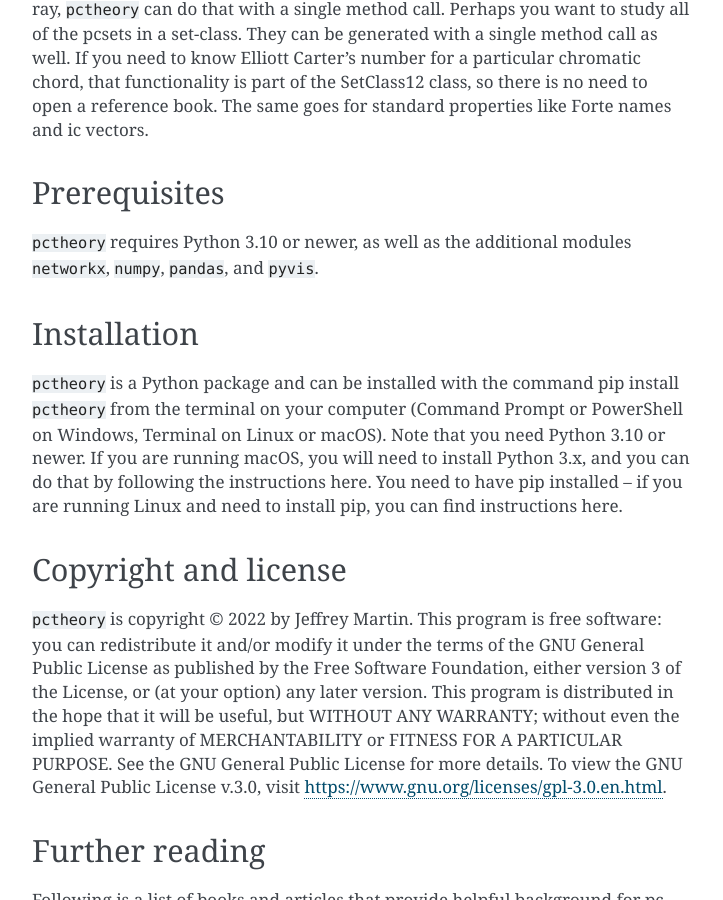
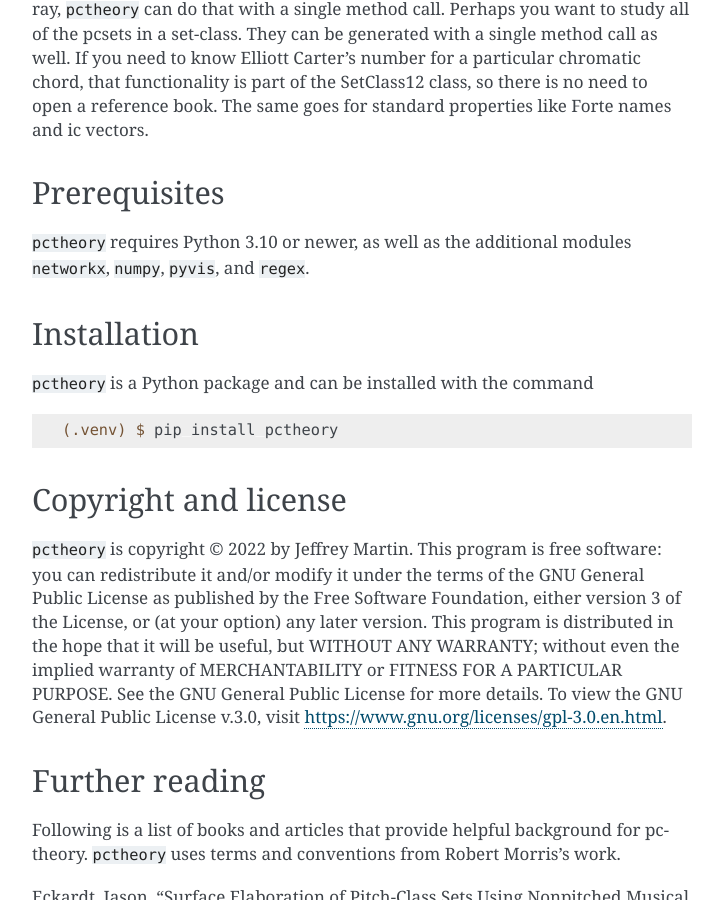
Before and after one commit to fleximeter/pctheory, a Sphinx documentation site: the page built from docs/index.rst, in a window 1280 px wide and 900 px high, scrolled down 1191 px. Shown: the whole window, without its empty margins (388-1111 px from the left). Built offline with Sphinx 7.4.7, drawn with Linux system fonts in a browser that asks for light colours.

Commit message:
added readthedocs file

```diff
--- a/docs/index.rst
+++ b/docs/index.rst
@@ -22,11 +22,15 @@
 
 Prerequisites
 -------------
-``pctheory`` requires Python 3.10 or newer, as well as the additional modules ``networkx``, ``numpy``, ``pandas``, and ``pyvis``.
+``pctheory`` requires Python 3.10 or newer, as well as the additional modules ``networkx``, ``numpy``, ``pyvis``, and ``regex``.
 
 Installation
 ------------
-``pctheory`` is a Python package and can be installed with the command pip install ``pctheory`` from the terminal on your computer (Command Prompt or PowerShell on Windows, Terminal on Linux or macOS). Note that you need Python 3.10 or newer. If you are running macOS, you will need to install Python 3.x, and you can do that by following the instructions here. You need to have pip installed – if you are running Linux and need to install pip, you can find instructions here.
+``pctheory`` is a Python package and can be installed with the command
+
+.. code-block:: console
+
+    (.venv) $ pip install pctheory
 
 Copyright and license
 ---------------------
--- /dev/null
+++ b/docs/requirements.txt
@@ -0,0 +1,4 @@
+networkx
+numpy
+pyvis
+regex
```
Also changed, not shown: .readthedocs.yaml (added).
